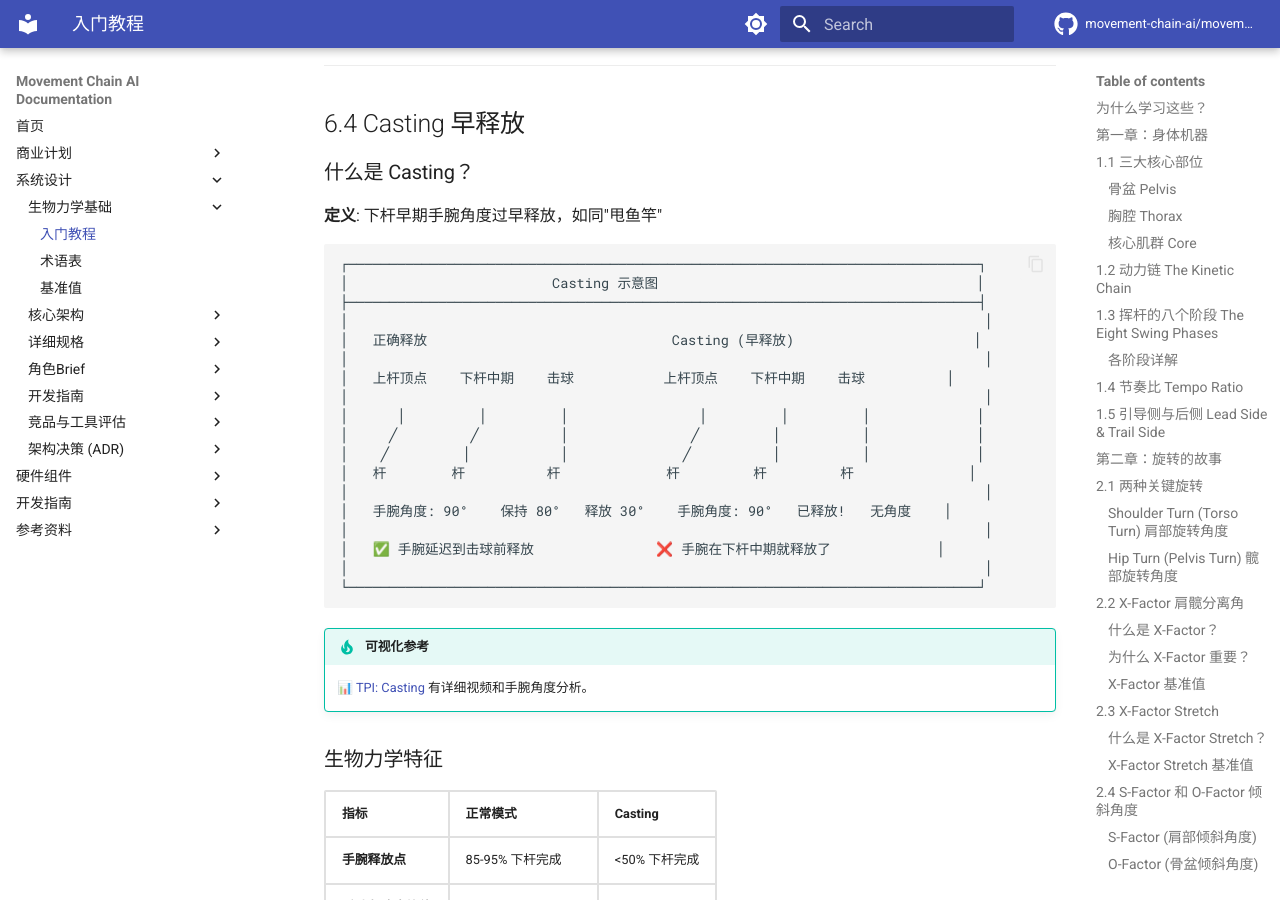
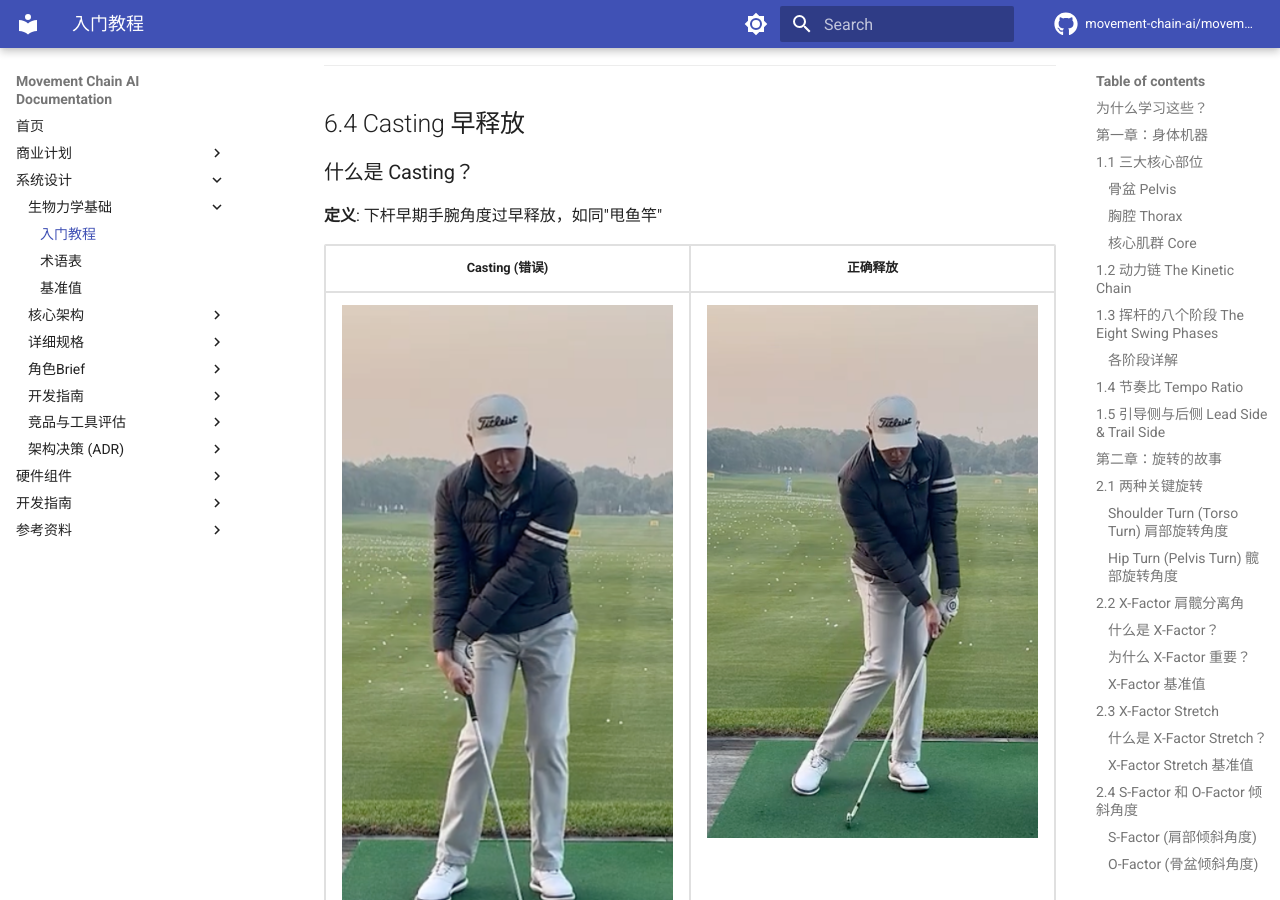
Before and after one commit to movement-chain-ai/movement-chain-docs, an MkDocs documentation site: the page built from docs/zh/design/foundations/biomechanics-101.md, in a window 1280 px wide and 900 px high, scrolled down 38008 px. Built offline with MkDocs 1.6.1 and Material for MkDocs 9.7.7, drawn with Linux system fonts in a browser that asks for light colours; comment, search, counter and statistics services are not loaded; the version menu is left out.

Commit message:
docs: 添加 Casting 早释放示意图
- 添加错误/正确的 Casting 对比图片
- 左侧为错误示例，右侧为正确释放

🤖 Generated with [Claude Code](https://claude.com/claude-code)

Co-Authored-By: Claude Opus 4.5 <noreply@anthropic.com>

````diff
--- a/docs/zh/design/foundations/biomechanics-101.md
+++ b/docs/zh/design/foundations/biomechanics-101.md
@@ -1432,6 +1432,10 @@ OTT **不一定**导致距离损失：
 
 **定义**: 下杆早期手腕角度过早释放，如同"甩鱼竿"
 
+| Casting (错误) | 正确释放 |
+|:--:|:--:|
+| ![Casting 错误](../../images/casting-wrong.png){ width="350" } | ![正确释放](../../images/casting-correct.png){ width="350" } |
+
 ```text
 ┌─────────────────────────────────────────────────────────────────────────────┐
 │                         Casting 示意图                                       │
````
Also changed, not shown: docs/zh/design/research/biomechanics-101.md (added), docs/zh/images/casting-correct.png (added), docs/zh/images/casting-wrong.png (added).
